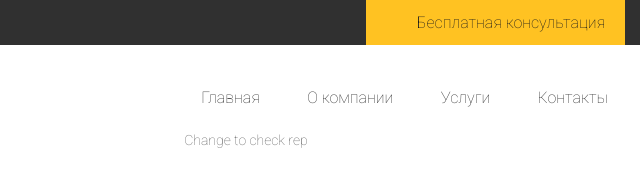
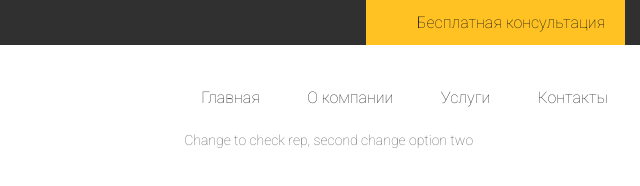
Before and after one commit to Nastassia27/youtube-pet-project, a plain HTML site: page index.html in a window 1280 px wide. Shown: the full height of the page, 640-1280 px from the left. Drawn offline with Linux system fonts and the light colour scheme.

Commit message:
check rep 2

```diff
--- a/index.html
+++ b/index.html
@@ -40,7 +40,7 @@
                             <li><a href="#">О компании</a></li>
                             <li><a href="#">Услуги</a></li>
                             <li><a href="#">Контакты</a></li>
-                            <p>Change to check rep</p>
+                            <p>Change to check rep, second change option two</p>
                         </ul>
                     </nav>
                 </div>
```
